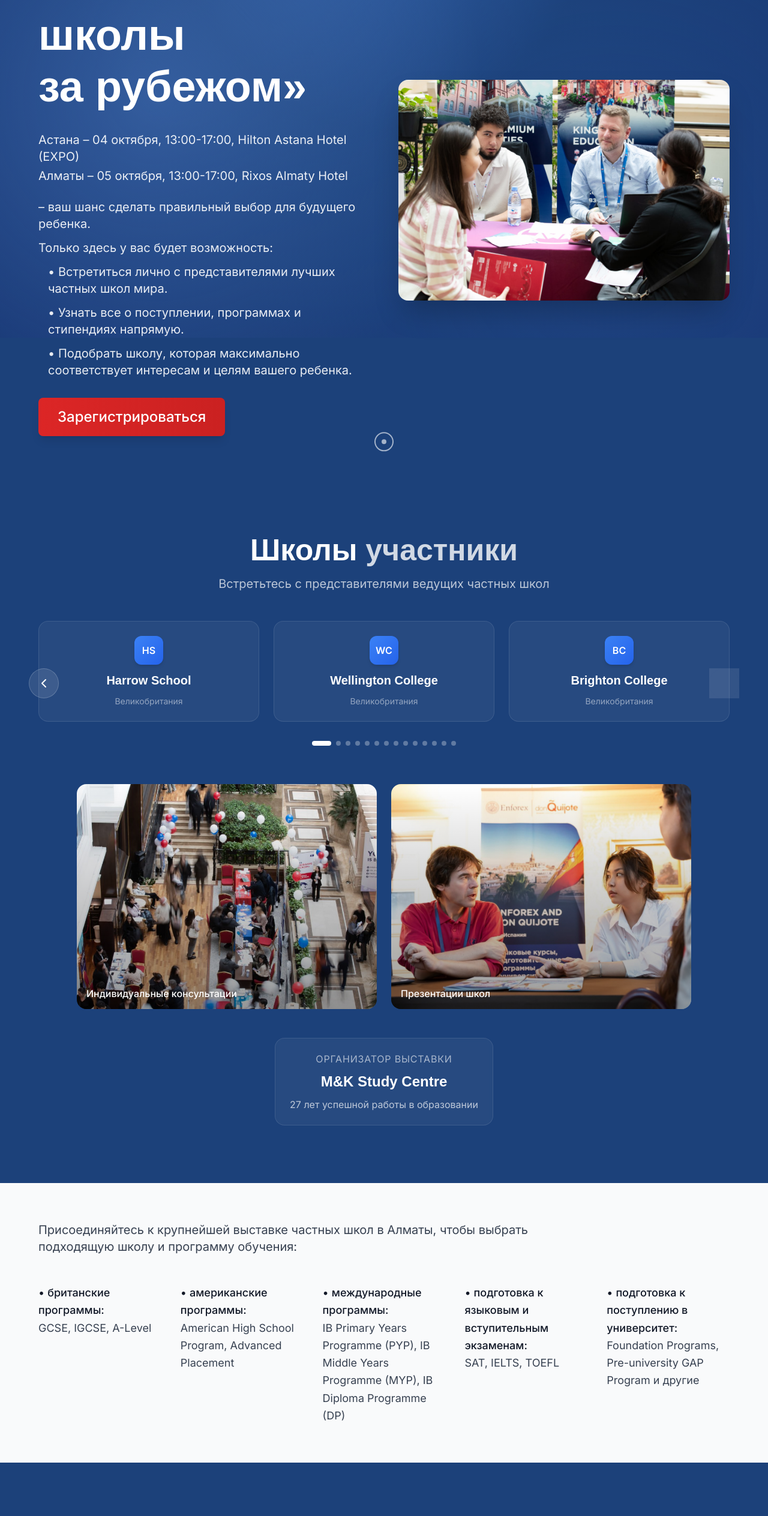
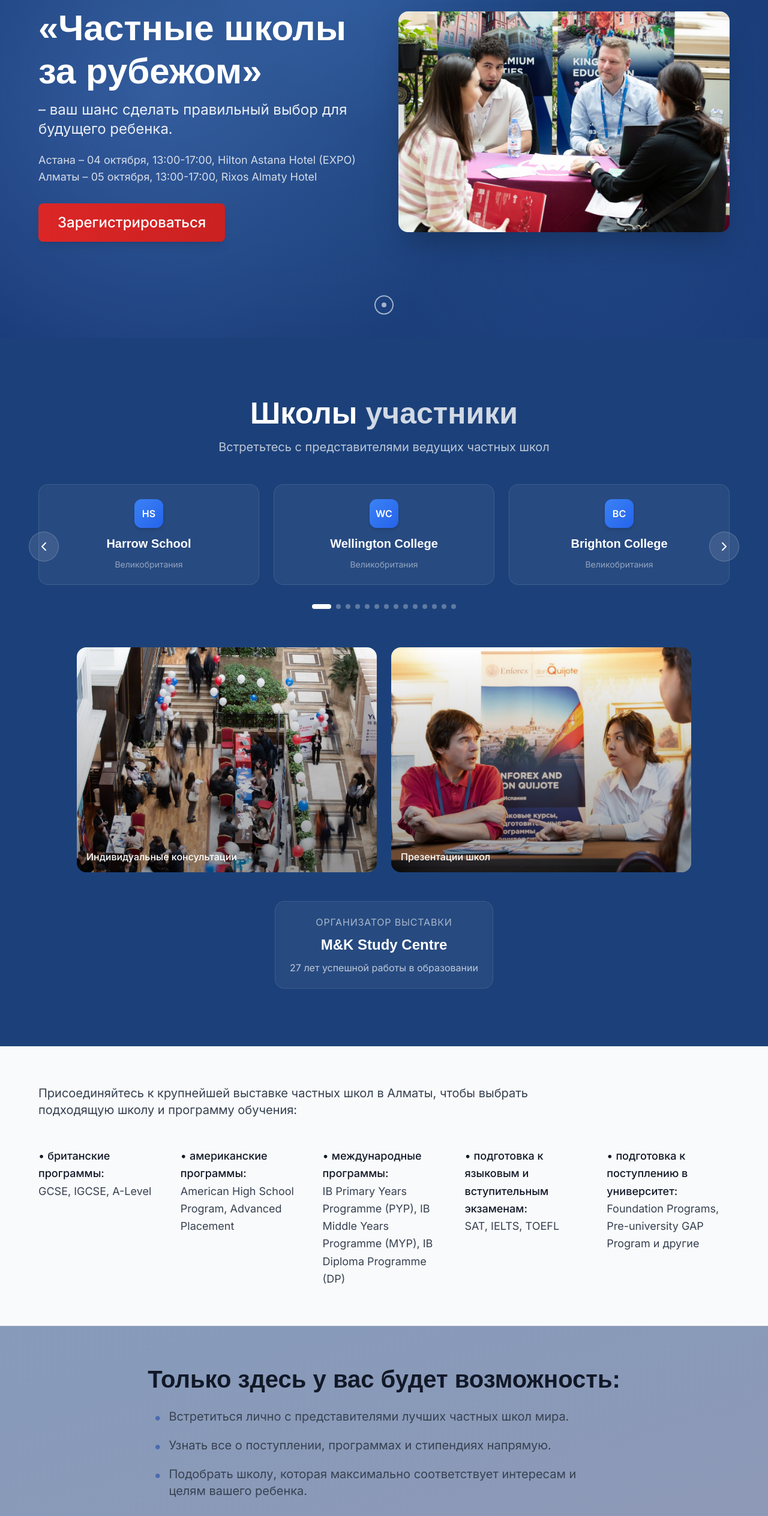
Before and after one commit to yerlannof/mksexpo, a Next.js app: page / in a window 1280 px wide. Shown: the part 237-2764 px from the top of the page at 60% size. Built offline with nearby package versions, Linux system fonts and the light colour scheme.

Commit message:
Restructure Hero section, remove Timeline, add opportunities section after Programs

```diff
--- a/components/HomePageWrapper.tsx
+++ b/components/HomePageWrapper.tsx
@@ -52,7 +52,6 @@ export default function HomePageWrapper() {
     { id: 'participants', isLoaded: false, isVisible: false, component: Participants, skeleton: <SectionSkeleton variant="cards" cardCount={6} /> },
     { id: 'programs', isLoaded: false, isVisible: false, component: Programs, skeleton: <SectionSkeleton variant="cards" cardCount={5} /> },
     { id: 'steps', isLoaded: false, isVisible: false, component: Steps, skeleton: <SectionSkeleton variant="cards" cardCount={6} /> },
-    { id: 'timeline', isLoaded: false, isVisible: false, component: Timeline, skeleton: <SectionSkeleton variant="list" cardCount={4} /> },
     { id: 'registration', isLoaded: false, isVisible: false, component: Registration, skeleton: <SectionSkeleton variant="content" /> },
     { id: 'faq', isLoaded: false, isVisible: false, component: FAQ, skeleton: <SectionSkeleton variant="faq" /> },
   ]);
--- a/components/sections/HeroNew.tsx
+++ b/components/sections/HeroNew.tsx
@@ -26,7 +26,7 @@ export default function HeroNew() {
               initial={{ opacity: 0, y: 20 }}
               animate={{ opacity: 1, y: 0 }}
               transition={{ duration: 0.8 }}
-              className="text-2xl sm:text-3xl md:text-4xl lg:text-5xl xl:text-6xl font-bold text-white leading-tight mb-6 sm:mb-8"
+              className="text-xl sm:text-2xl md:text-3xl lg:text-4xl xl:text-5xl font-bold text-white leading-tight mb-3"
             >
               {t('hero.title.main').split('\n').map((line, i) => (
                 <span key={i}>
@@ -36,29 +36,24 @@ export default function HeroNew() {
               ))}
             </motion.h1>
 
+            <motion.p
+              initial={{ opacity: 0, y: 20 }}
+              animate={{ opacity: 1, y: 0 }}
+              transition={{ delay: 0.1, duration: 0.8 }}
+              className="text-base sm:text-lg md:text-xl text-white/90 mb-6"
+            >
+              {t('hero.subtitle.main')}
+            </motion.p>
+
             <motion.div
               initial={{ opacity: 0, y: 20 }}
               animate={{ opacity: 1, y: 0 }}
               transition={{ delay: 0.15, duration: 0.8 }}
-              className="text-base sm:text-lg text-white/90 mb-6 space-y-1"
+              className="text-sm sm:text-base text-white/80 mb-8 space-y-1"
             >
               {t('hero.dates').split('\n').map((line, i) => (
                 <p key={i}>{line}</p>
               ))}
-            </motion.div>
-
-            <motion.div
-              initial={{ opacity: 0, y: 20 }}
-              animate={{ opacity: 1, y: 0 }}
-              transition={{ delay: 0.2, duration: 0.8 }}
-              className="text-base sm:text-lg text-white/90 mb-8 max-w-xl mx-auto lg:mx-0 space-y-3"
-            >
-              {t('hero.subtitle.desc').split('\n').map((line, i) => {
-                if (line.includes('•')) {
-                  return <p key={i} className="pl-4">{line}</p>;
-                }
-                return line ? <p key={i}>{line}</p> : null;
-              })}
             </motion.div>
 
             <motion.div
--- a/components/sections/Programs.tsx
+++ b/components/sections/Programs.tsx
@@ -54,6 +54,7 @@ export default function Programs() {
   const { language } = useLanguage();
 
   return (
+    <>
       <section className="py-16 bg-gray-50">
         <div className="container">
           <motion.div
@@ -91,5 +92,72 @@ export default function Programs() {
           </motion.div>
         </div>
       </section>
+
+      {/* Opportunities Section */}
+      <section className="py-16 bg-gradient-to-br from-primary-50/50 to-secondary-50/50">
+        <div className="container">
+          <motion.div
+            initial={{ opacity: 0, y: 20 }}
+            whileInView={{ opacity: 1, y: 0 }}
+            transition={{ duration: 0.6 }}
+            viewport={{ once: true }}
+            className="max-w-4xl mx-auto text-center"
+          >
+            <h3 className="text-2xl md:text-3xl font-semibold text-gray-900 mb-6">
+              {language === 'ru'
+                ? 'Только здесь у вас будет возможность:'
+                : 'Only here you will have the opportunity to:'}
+            </h3>
+
+            <div className="space-y-4 text-left max-w-3xl mx-auto">
+              <motion.div
+                initial={{ opacity: 0, x: -20 }}
+                whileInView={{ opacity: 1, x: 0 }}
+                transition={{ duration: 0.5, delay: 0.1 }}
+                viewport={{ once: true }}
+                className="flex items-start gap-3"
+              >
+                <span className="text-primary text-xl">•</span>
+                <p className="text-gray-700 text-lg">
+                  {language === 'ru'
+                    ? 'Встретиться лично с представителями лучших частных школ мира.'
+                    : 'Meet personally with representatives of the best private schools in the world.'}
+                </p>
+              </motion.div>
+
+              <motion.div
+                initial={{ opacity: 0, x: -20 }}
+                whileInView={{ opacity: 1, x: 0 }}
+                transition={{ duration: 0.5, delay: 0.2 }}
+                viewport={{ once: true }}
+                className="flex items-start gap-3"
+              >
+                <span className="text-primary text-xl">•</span>
+                <p className="text-gray-700 text-lg">
+                  {language === 'ru'
+                    ? 'Узнать все о поступлении, программах и стипендиях напрямую.'
+                    : 'Learn everything about admission, programs and scholarships directly.'}
+                </p>
+              </motion.div>
+
+              <motion.div
+                initial={{ opacity: 0, x: -20 }}
+                whileInView={{ opacity: 1, x: 0 }}
+                transition={{ duration: 0.5, delay: 0.3 }}
+                viewport={{ once: true }}
+                className="flex items-start gap-3"
+              >
+                <span className="text-primary text-xl">•</span>
+                <p className="text-gray-700 text-lg">
+                  {language === 'ru'
+                    ? 'Подобрать школу, которая максимально соответствует интересам и целям вашего ребенка.'
+                    : 'Choose a school that best matches your child\'s interests and goals.'}
+                </p>
+              </motion.div>
+            </div>
+          </motion.div>
+        </div>
+      </section>
+    </>
   );
 }
--- a/contexts/LanguageContext.tsx
+++ b/contexts/LanguageContext.tsx
@@ -27,8 +27,9 @@ const translations = {
     'hero.subtitle': 'Частные школы',
     'hero.subtitle2': '',
     'hero.title.main': 'Выставка\n«Частные школы\nза рубежом»',
+    'hero.subtitle.main': '– ваш шанс сделать правильный выбор для будущего ребенка.',
     'hero.dates': 'Астана – 04 октября, 13:00-17:00, Hilton Astana Hotel (EXPO)\nАлматы – 05 октября, 13:00-17:00, Rixos Almaty Hotel',
-    'hero.subtitle.desc': '– ваш шанс сделать правильный выбор для будущего ребенка.\n\nТолько здесь у вас будет возможность:\n• Встретиться лично с представителями лучших частных школ мира.\n• Узнать все о поступлении, программах и стипендиях напрямую.\n• Подобрать школу, которая максимально соответствует интересам и целям вашего ребенка.',
+    'hero.subtitle.desc': '',
     'hero.cta.apply': 'Зарегистрироваться',
     'hero.date.astana': 'Астана',
     'hero.date.almaty': 'Алматы',
```
Lines whose indentation alone changed are shown as unchanged.
